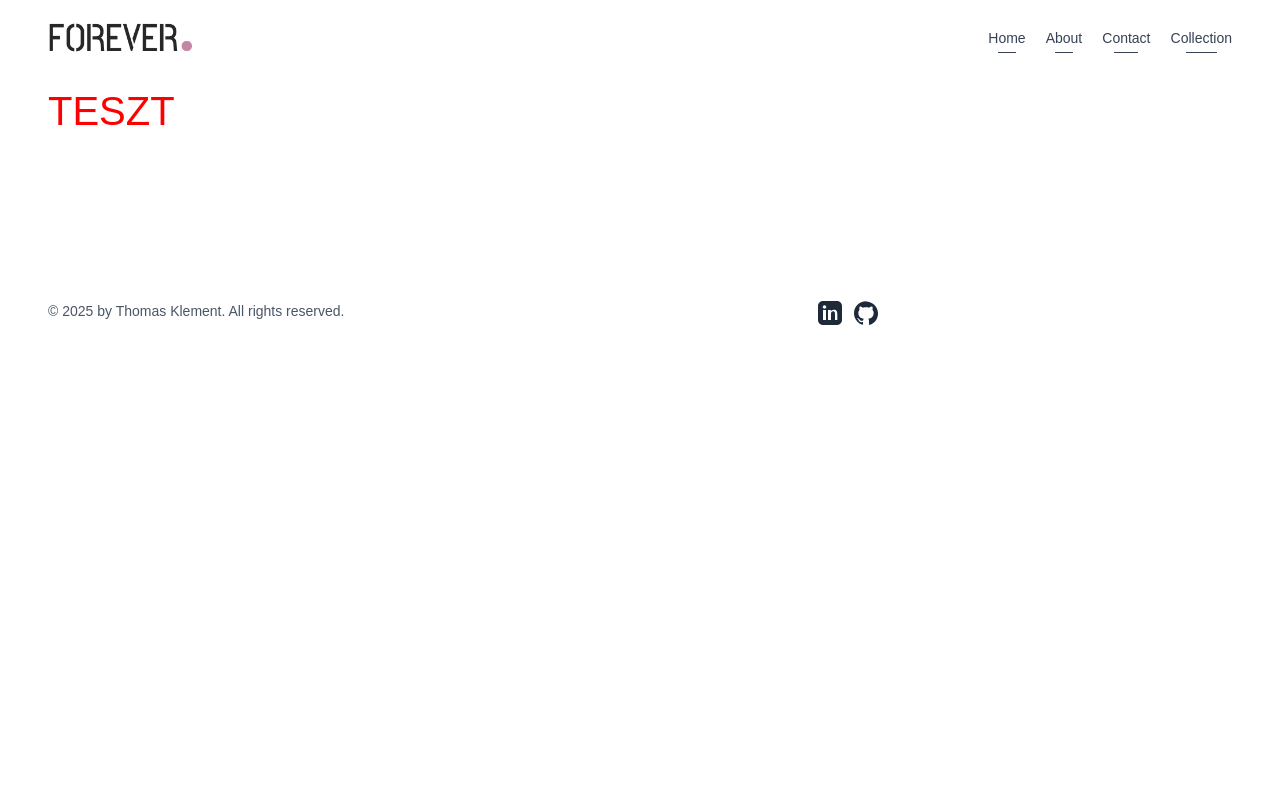
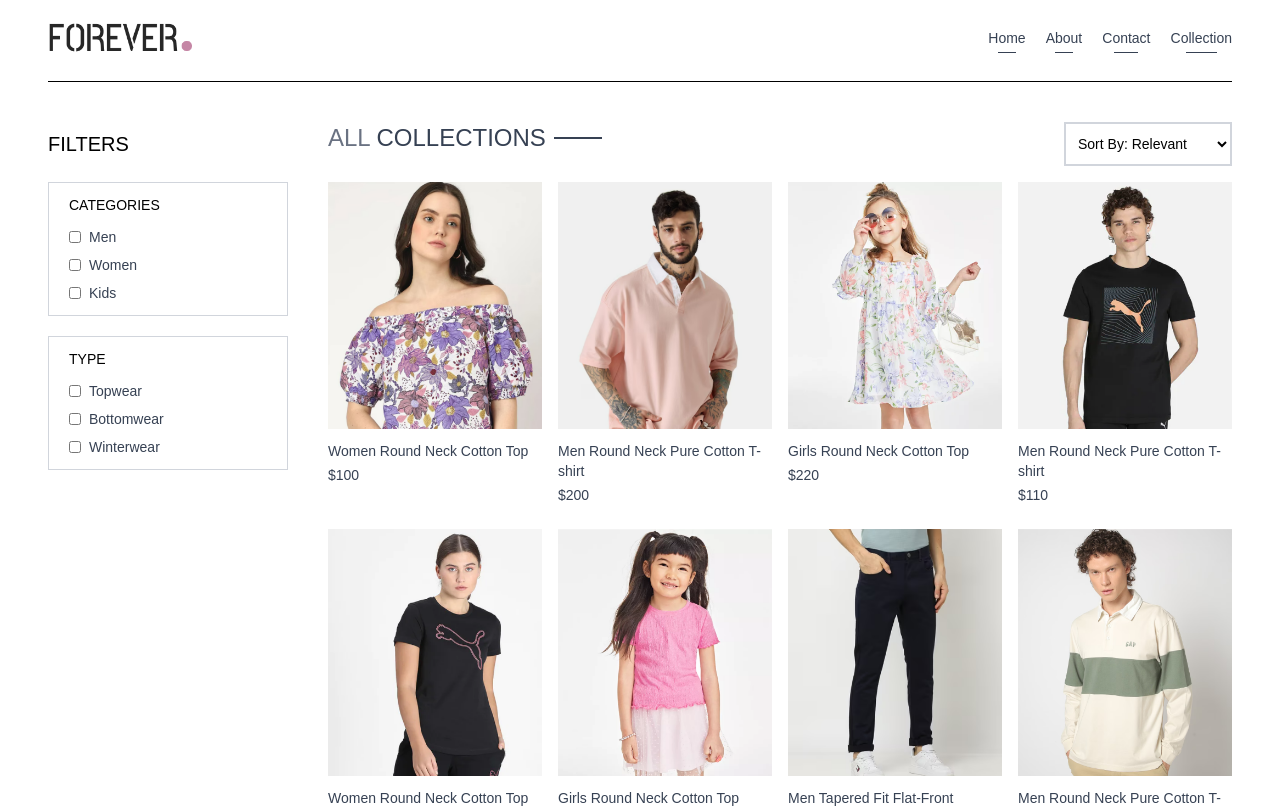
Before and after one commit to klemitomi/e-commerce, a React (Vite) app: page /collection in a window 1280 px wide. Shown: the top 808 px of the page. Built offline with nearby package versions, Linux system fonts and the light colour scheme.

Commit message:
Changes on collection

```diff
--- a/src/components/Footer.jsx
+++ b/src/components/Footer.jsx
@@ -3,7 +3,7 @@
 const Footer = () => {
   const copyright = '©';
   const year = new Date().getFullYear();
-  const companyName = 'by Thomas Klement';
+  const companyName = 'frontendbyklement.hu';
   const rightsReserved = 'All rights reserved.';
 
   return (
--- a/src/pages/Collection.jsx
+++ b/src/pages/Collection.jsx
@@ -1,10 +1,114 @@
-import React, { useContext } from 'react'
+import React, { useContext, useEffect } from 'react'
 import { ShopContext } from '../context/ShopContext';
+import { useState } from 'react';
+import { assets } from '../assets/frontend_assets/assets';
+import Title from '../components/Title';
+import ProductItem from '../components/ProductItem';
 
 const Collection = () => {
+
+  const { products } = useContext(ShopContext);
+  const [showFilter, setShowFilter] = useState(false);
+  const [filteredProducts, setFilteredProducts] = useState([]);
+  const [category, setCategory] = useState([]);
+  const [subCategory, setSubCategory] = useState([]);
+
+const toggleCategory = (e) => {
+  if (category.includes(e.target.value)) {
+    setCategory(prev => prev.filter(item => item !== e.target.value));
+  } else {
+    setCategory(prev => [...prev, e.target.value]);
+  }
+};
+
+const toggleSubCategory = (e) => {
+  if (subCategory.includes(e.target.value)) {
+    setSubCategory(prev => prev.filter(item => item !== e.target.value));
+  } else {
+    setSubCategory(prev => [...prev, e.target.value]);
+  }
+};
+
+const applyFilter = () => {
+  let productsCopy = products.slice();
+
+  if (category.length > 0) {
+    productsCopy = productsCopy.filter(item => category.includes(item.category));
+  }
+  if (subCategory.length > 0) {
+    productsCopy = productsCopy.filter(item => subCategory.includes(item.subCategory));
+  }
+
+  setFilteredProducts(productsCopy);
+};
+
+
+useEffect(() => {
+  applyFilter();
+}, [category, subCategory]);
+
   return (
-    <div>
-      <h1 style={{ color: 'red', fontSize: 40 }}>TESZT</h1>
+    <div className='flex flex-col sm:flex-row gap-1 sm:gap-10 pt-10 border-t'>
+
+      {/* Filter Options */}
+        <div className='min-w-60'>
+          <p onClick={()=>{setShowFilter(!showFilter)}} className='my-2 text-xl flex items-center cursor-pointer gap-2'>FILTERS
+            <img className={`h-3 sm:hidden ${showFilter ? 'rotate-90' : ''}`} src={assets.dropdown_icon} alt="dropdownicon" />
+          </p>
+          {/* Category Filter */}
+          <div className={`border border-gray-300 pl-5 py-3 mt-6 ${showFilter ? '' : 'hidden'} sm:block`}>
+            <p className='mb-3 text-sm font-medium'>CATEGORIES</p>
+            <div className='flex flex-col gap-2 text-sm font-light text-gray-700'>
+              <p className='flex gap-2'>
+                <input type="checkbox" className='w-3' value={'Men'} onChange={toggleCategory} /> Men
+              </p>
+              <p className='flex gap-2'>
+                <input type="checkbox" className='w-3' value={'Women'} onChange={toggleCategory} /> Women
+              </p>
+              <p className='flex gap-2'>
+                <input type="checkbox" className='w-3' value={'Kids'} onChange={toggleCategory} /> Kids
+              </p>
+            </div>
+          </div>
+          {/* SubCategory Filter */}
+          <div className={`border border-gray-300 pl-5 py-3 my-5 ${showFilter ? '' : 'hidden'} sm:block`}>
+            <p className='mb-3 text-sm font-medium'>TYPE</p>
+            <div className='flex flex-col gap-2 text-sm font-light text-gray-700'>
+              <p className='flex gap-2'>
+                <input type="checkbox" className='w-3' value={'Topwear'} onChange={toggleSubCategory}/> Topwear
+              </p>
+              <p className='flex gap-2'>
+                <input type="checkbox" className='w-3' value={'Bottomwear'} onChange={toggleSubCategory}/> Bottomwear
+              </p>
+              <p className='flex gap-2'>
+                <input type="checkbox" className='w-3' value={'Winterwear'} onChange={toggleSubCategory}/> Winterwear
+              </p>
+            </div>
+        </div>
+      </div>
+      {/* Right Side */}
+
+      <div className='flex-1'>
+        <div className='flex justify-between text-base sm:text-2xl mb-4'>
+          <Title text1={'ALL'} text2={'COLLECTIONS'}></Title>
+
+          {/* Product Sort*/}
+           <select className='border-2 border-gray-300 text-sm px-2' name="" id="">
+            <option value="relevant">Sort By: Relevant</option>
+            <option value="low-high">Sort By: Low to High</option>
+            <option value="high-low">Sort By: High to Low</option>
+           </select>
+        </div>
+
+          {/* Map Products */}
+        <div className='grid grid-cols-2 sm:grid-cols-3 lg:grid-cols-4 gap-4 gap-y-6'>
+          {filteredProducts.map((item,index) => (
+            <ProductItem key={index} id={item._id} name={item.name} image={item.image} price={item.price}></ProductItem>
+          ))}
+        </div>
+
+      </div>
+
 
     </div>
   )
```
Also changed, not shown: 1 other file (tests, documents, lock files or other folders).
